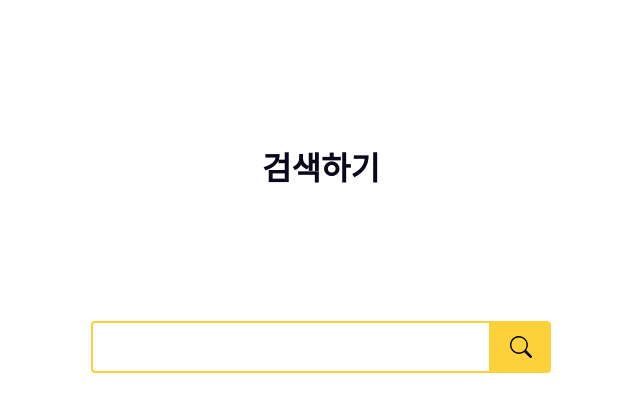
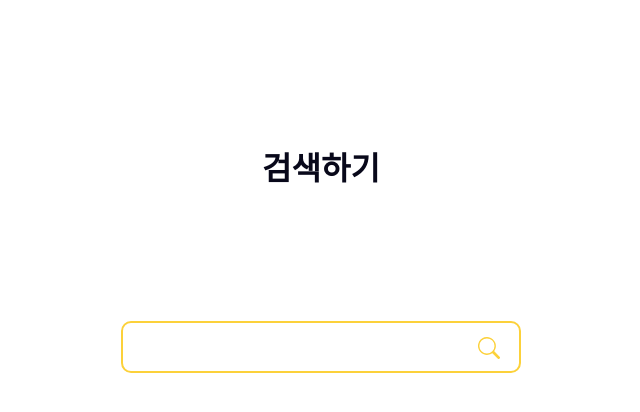
Before and after one commit to 11210111/practice, a React (Create React App) app: page / in a window 1280 px wide. Shown: the top 412 px of the page, without its empty margins (319-959 px from the left). Built offline with nearby package versions, Linux system fonts and the light colour scheme; the HTML template or start-up script is replaced by a standard one.

Commit message:
style input css 수정

```diff
--- a/src/components/Search.tsx
+++ b/src/components/Search.tsx
@@ -1,4 +1,4 @@
-import React, { useState } from 'react';
+import React, { useEffect, useState } from 'react';
 import SearchInput from './SearchInput';
 import SearchList from './SearchList';
 
@@ -10,6 +10,7 @@ export interface searchKeyword {
 const Search: React.FC = () => {
   const [keyword, setKeyword] = useState<string>('');
   const [keywords, setKeywords] = useState<searchKeyword[]>([]);
+  const [isOpen, setIsOpen] = useState<boolean>(false);
 
   const handleAddKeyword = (e: React.FormEvent) => {
     e.preventDefault();
@@ -21,14 +22,19 @@ const Search: React.FC = () => {
     }
   };
 
+  useEffect(() => {
+    keywords.length && setIsOpen(true);
+  }, [keywords.length]);
+
   return (
     <article className='search'>
       <SearchInput
         keyword={keyword}
         setKeyword={setKeyword}
         onAddKeyword={handleAddKeyword}
+        isOpen={isOpen}
       />
-      <SearchList />
+      {!!keywords.length && <SearchList keywords={keywords} />}
     </article>
   );
 };
--- a/src/components/SearchInput.tsx
+++ b/src/components/SearchInput.tsx
@@ -7,12 +7,14 @@ interface Props {
   keyword: string;
   setKeyword: React.Dispatch<React.SetStateAction<string>>;
   onAddKeyword: (e: React.FormEvent) => void;
+  isOpen: boolean;
 }
 
 const SearchInput: React.FC<Props> = ({
   keyword,
   setKeyword,
   onAddKeyword,
+  isOpen,
 }) => {
   const inputRef = useRef<HTMLInputElement>(null);
 
@@ -26,7 +28,7 @@ const SearchInput: React.FC<Props> = ({
     <form className='search-form' onSubmit={(e) => onAddKeyword(e)}>
       <input
         type='text'
-        className='search-input'
+        className={`search-input ${isOpen && `is-open`}`}
         ref={inputRef}
         value={keyword}
         onChange={(e) => setKeyword(e.target.value)}
--- a/src/components/styles.css
+++ b/src/components/styles.css
@@ -15,13 +15,12 @@
 }
 
 .button-search {
+  position: absolute;
   font-size: 22px;
-  line-height: 10px;
-  width: 60px;
-  background-color: var(--yellow);
-  border: 2px slid var(--yellow);
-  border-top-right-radius: 4px;
-  border-bottom-right-radius: 4px;
+  width: 50px;
+  right: 7px;
+  top: 15px;
+  color: var(--yellow);
 }
 
 .button-delete-all {
@@ -35,6 +34,7 @@
 /*  search input  */
 .search-form {
   display: flex;
+  position: relative;
 }
 
 .search-input {
@@ -42,12 +42,16 @@
   width: 400px;
   font-size: 16px;
   border: 2px solid var(--yellow);
-  border-top-left-radius: 4px;
-  border-bottom-left-radius: 4px;
+  border-radius: 10px;
 }
 
 .search-input:focus {
   outline: none;
+}
+
+.search-input.is-open {
+  border-bottom-left-radius: 0;
+  border-bottom-right-radius: 0;
 }
 
 /*  search list  */
@@ -56,8 +60,9 @@
   padding: 20px;
   border: 2px solid var(--yellow);
   border-top: none;
-  border-radius: 4px;
-  display: none;
+  border-bottom-left-radius: 10px;
+  border-bottom-right-radius: 10px;
+  /* display: none; */
 }
 
 .search-list h3 {
```
